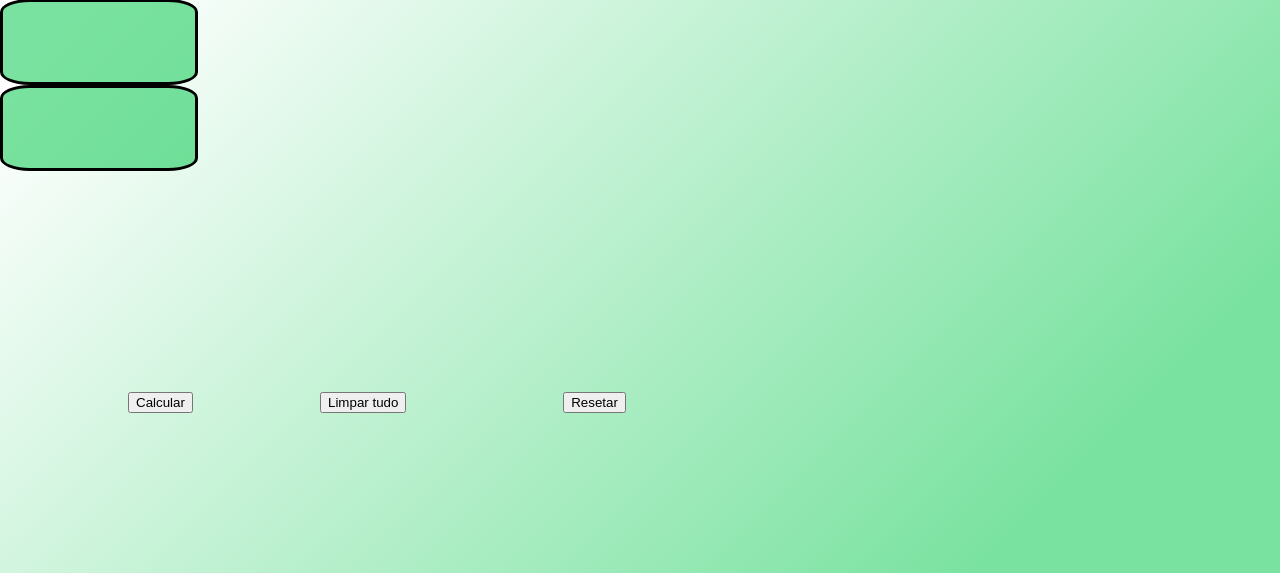
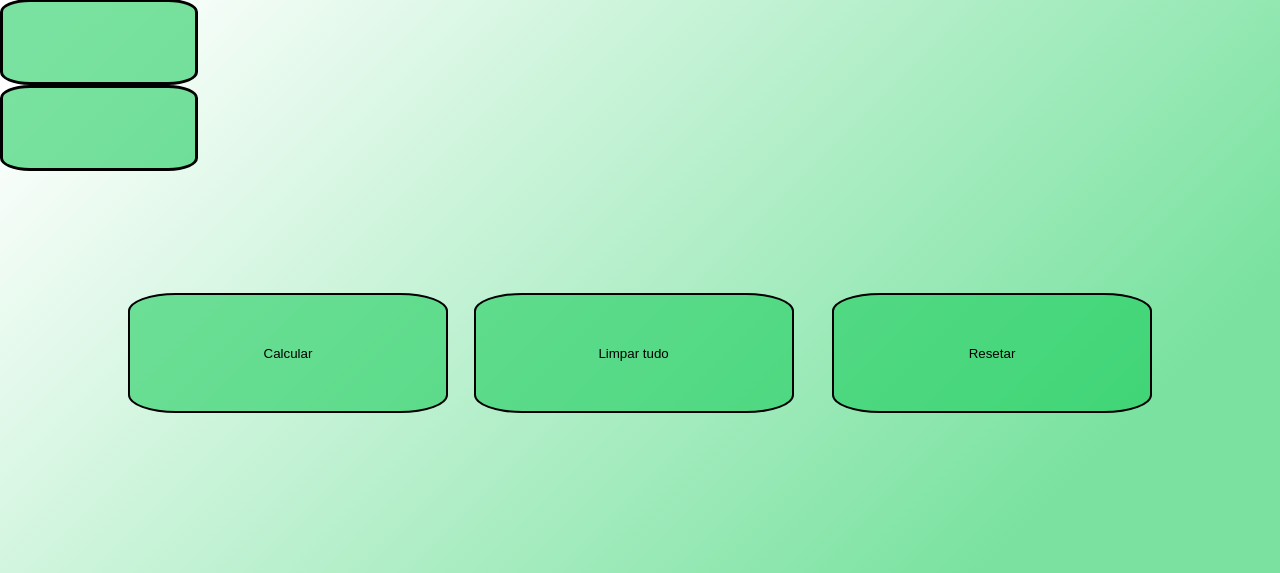
Before and after one commit to ClaudioJian/CalculadoraFinanceira, a PHP site: page /esqueleto.html in a window 1280 px wide. Shown: the part 227-800 px from the top of the page. Run offline with PHP 8.4, Linux system fonts and the light colour scheme.

Commit message:
uptade css

```diff
--- a/esqueleto.css
+++ b/esqueleto.css
@@ -13,7 +13,7 @@ body {
 
 /* ------------------selector css ----------------------*/
 .selector {
-  background-color: rgba(25, 205, 91, 0.578);
+  background-color: rgb(255, 255, 255);
   margin: 0;
   padding: 0;
   width: 15vw;
@@ -28,6 +28,24 @@ body {
 
 .s1 {
   border-style: 15px rgb(169, 22, 22) solid 100%;
+  background-color:rgba(25, 205, 91, 0.578);
+  /*eu esqueci como muda as bordas*/
+}
+
+.s2 {
+  border-style: 15px rgb(169, 22, 22) solid 100%;
+  background-color:rgba(25, 205, 91, 0.578);
+  /*eu esqueci como muda as bordas*/
+}
+
+.s3 {
+  border-style: 15px rgb(169, 22, 22) solid 100%;
+  background-color:rgba(25, 205, 91, 0.578);
+  /*eu esqueci como muda as bordas*/
+}
+
+.s4 {
+  border-style: 500px rgb(169, 22, 22) solid 100%;
   background-color:rgba(25, 205, 91, 0.578);
   /*eu esqueci como muda as bordas*/
 }
@@ -48,6 +66,19 @@ vvvvv ajuste background-color para visualizar efeito vvvvv*/
 .button {
   position:absolute;
   bottom:20%;
+  background-color: rgba(25, 205, 91, 0.578);
+  margin: 0;
+  padding: 0;
+  width: 25vw;
+  height: 15vh;
+  border-radius: 15% 15% 15% 15%;
+  border-style: solid;
+  text-align: center;
+}
+
+.button:hover  {
+  transform:scale(1.1);
+  background-color: rgba(24, 182, 82, 0.882)
 }
 
 .calc {
@@ -57,12 +88,12 @@ vvvvv ajuste background-color para visualizar efeito vvvvv*/
 
 .clear {
   position:absolute;
-  left:25%;
+  left:37%;
 }
 
 .reset {
   position:absolute;
-  left:44%;
+  left:65%;
 }
 
 /*tipo de botão para extender ou aparecer pop-up*/
```
